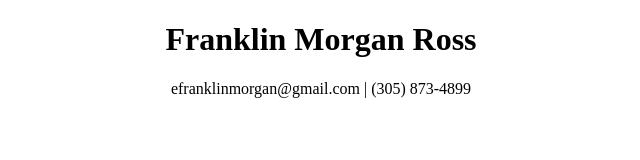
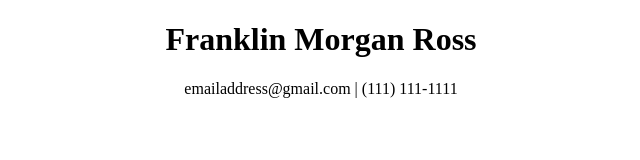
Before and after one commit to efmorgan92/resume, a plain HTML site: page index.html in a window 1280 px wide. Shown: the full height of the page, 319-959 px from the left. Drawn offline with Linux system fonts and the light colour scheme.

Commit message:
Update index.html

```diff
--- a/index.html
+++ b/index.html
@@ -8,5 +8,5 @@
   </head>
   <body>
     <center><h1>Franklin Morgan Ross</h1>
-    efranklinmorgan@gmail.com | (305) 873-4899</center>
+    <p>emailaddress@gmail.com | (111) 111-1111</p></center>
   </body>
```
